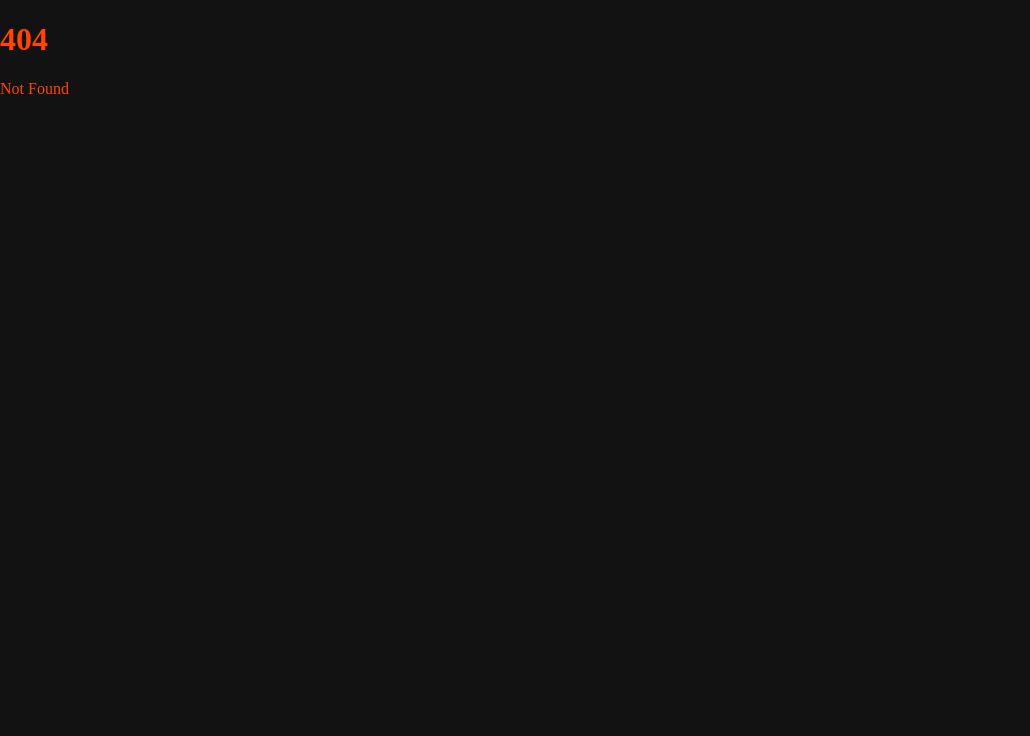
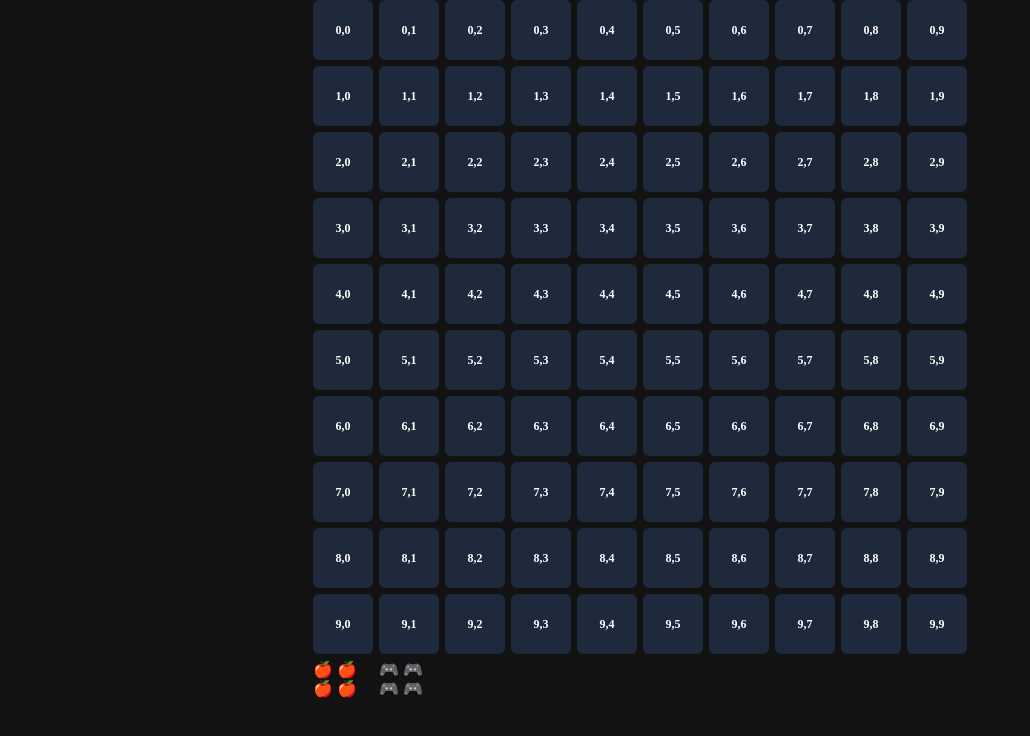
Before and after one commit to YahyaNashar22/svelte-tutorial, a SvelteKit app: page /iterating in a window 1280 px wide. Before the commit this address had no page. Shown: the top 736 px of the page, without its empty margins (0-1030 px from the left). Built offline with nearby package versions, Linux system fonts and the light colour scheme.

Commit message:
transitions and local constants - async await html syntax

```diff
--- /dev/null
+++ b/src/routes/iterating/+page.svelte
@@ -0,0 +1,43 @@
+<script>
+	function* itemGenerator() {
+		// @ts-ignore
+		yield '🍎   🍎   🍎   🍎';
+		// @ts-ignore
+		yield '🎮   🎮   🎮   🎮';
+	}
+</script>
+
+<div class="grid">
+	{#each Array(10) as _, row}
+		{#each Array(10) as _, col}
+			<div class="cell">
+				{row},{col}
+			</div>
+		{/each}
+	{/each}
+
+	{#each itemGenerator() as item}
+		<div>{item}</div>
+	{/each}
+</div>
+
+<style>
+	.grid {
+		display: grid;
+		grid-template-columns: repeat(10, 60px);
+		grid-template-rows: repeat(10, 60px);
+		gap: 6px;
+		justify-content: center;
+	}
+
+	.cell {
+		display: flex;
+		align-items: center;
+		justify-content: center;
+		background: #1e293b;
+		color: white;
+		border-radius: 6px;
+		font-size: 0.75rem;
+		font-weight: 600;
+	}
+</style>
```
Also changed, not shown: src/routes/+page.svelte (+11 -0 lines), src/routes/pokemon/+page.svelte (+9 -0 lines).
